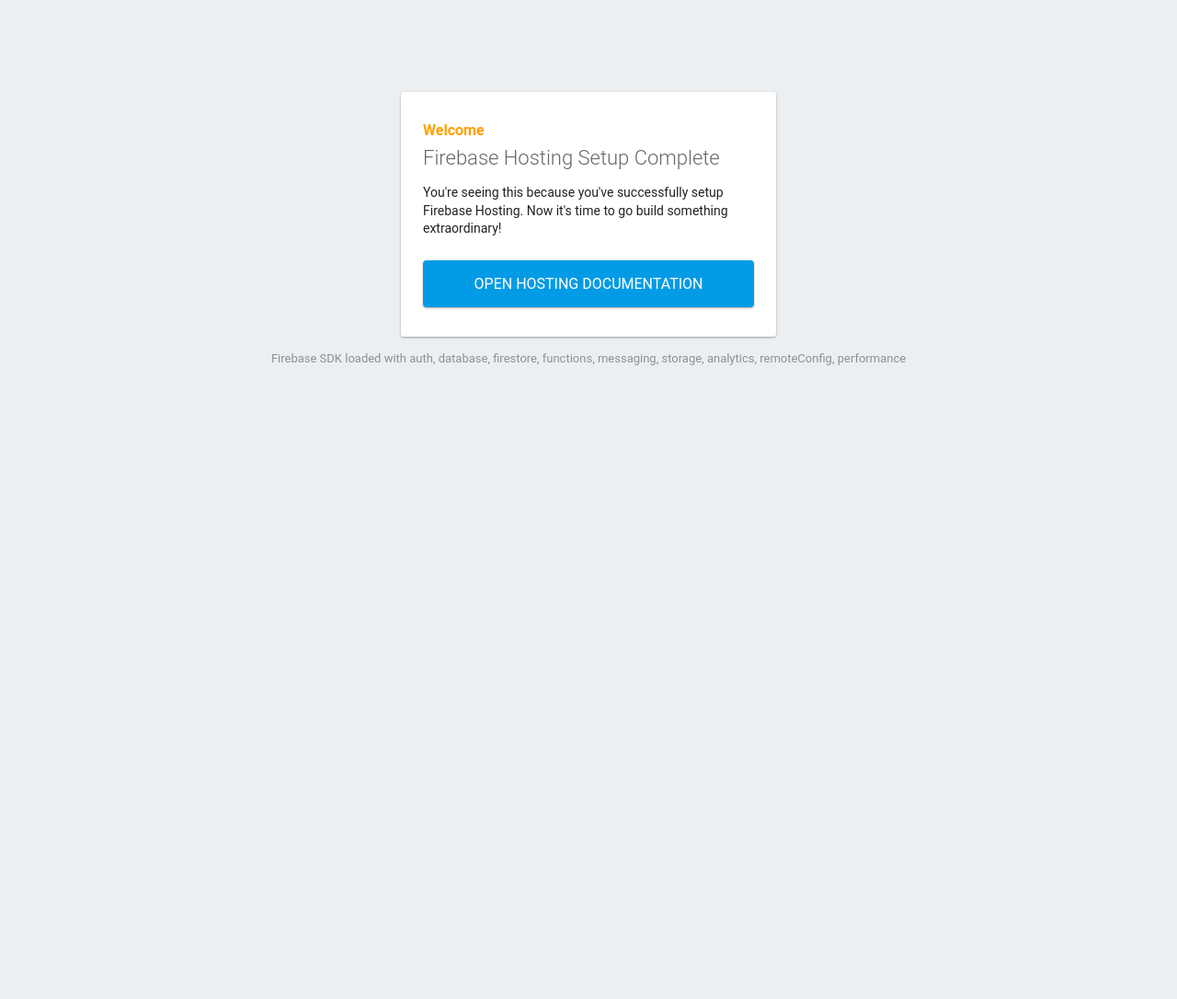
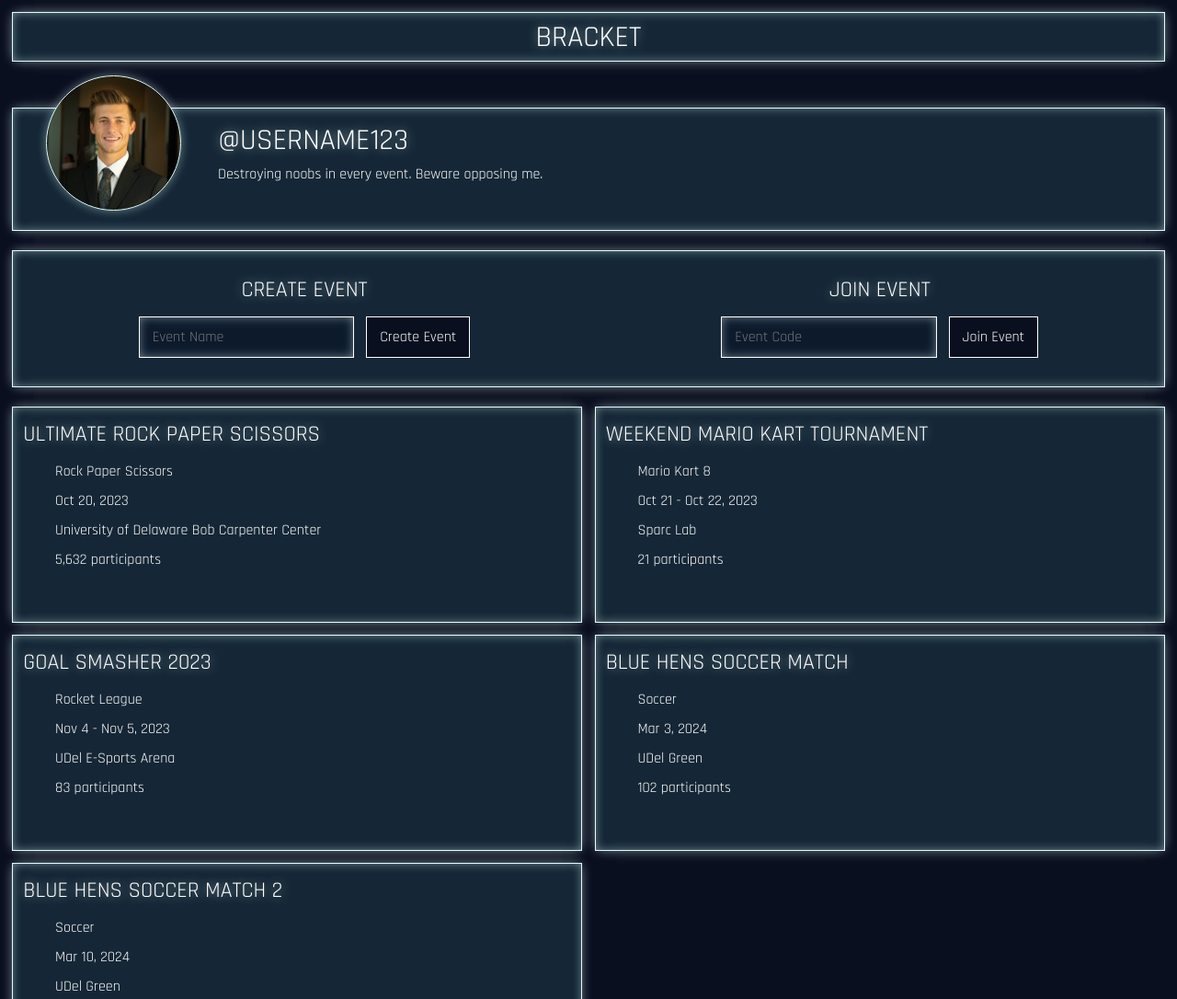
Before and after one commit to azroberts8/Bracket, a plain HTML site: page public/index.html in a window 1280 px wide. Shown: the top 1086 px of the page at 92% size. Before the commit the page ends 800 px from the top, so only its background shows below. Drawn offline with Linux system fonts and the light colour scheme; some packages are replaced by stand-ins of ours.

Commit message:
Moved site files to firebase public hosting directory

```diff
--- a/public/index.html
+++ b/public/index.html
@@ -1,89 +1,170 @@
 <!DOCTYPE html>
-<html>
-  <head>
-    <meta charset="utf-8">
-    <meta name="viewport" content="width=device-width, initial-scale=1">
-    <title>Welcome to Firebase Hosting</title>
+<html lang="en">
+<head>
+    <meta charset="UTF-8">
+    <link rel="stylesheet" href="styles/main.css">
+    <meta name="viewport" content="width=device-width, initial-scale=1.0">
+    <title>Bracket</title>
 
-    <!-- update the version number as needed -->
-    <script defer src="/__/firebase/10.4.0/firebase-app-compat.js"></script>
-    <!-- include only the Firebase features as you need -->
-    <script defer src="/__/firebase/10.4.0/firebase-auth-compat.js"></script>
-    <script defer src="/__/firebase/10.4.0/firebase-database-compat.js"></script>
-    <script defer src="/__/firebase/10.4.0/firebase-firestore-compat.js"></script>
-    <script defer src="/__/firebase/10.4.0/firebase-functions-compat.js"></script>
-    <script defer src="/__/firebase/10.4.0/firebase-messaging-compat.js"></script>
-    <script defer src="/__/firebase/10.4.0/firebase-storage-compat.js"></script>
-    <script defer src="/__/firebase/10.4.0/firebase-analytics-compat.js"></script>
-    <script defer src="/__/firebase/10.4.0/firebase-remote-config-compat.js"></script>
-    <script defer src="/__/firebase/10.4.0/firebase-performance-compat.js"></script>
-    <!--
-      initialize the SDK after all desired features are loaded, set useEmulator to false
-      to avoid connecting the SDK to running emulators.
-    -->
-    <script defer src="/__/firebase/init.js?useEmulator=true"></script>
+    <script type="module" src="app.js" defer></script>
+</head>
+<body>
+    <header class="window">
+        <h1>Bracket</h1>
+    </header>
+    <main>
+        <form class="window login">
+            <h1>Login</h1>
+            <input type="text" placeholder="Username">
+            <input type="password" placeholder="Password">
+            <button>Login</button>
+            <br><br><br><br>
+            <a href="#register">Need an account? Create one here!</a>
+        </form>
 
-    <style media="screen">
-      body { background: #ECEFF1; color: rgba(0,0,0,0.87); font-family: Roboto, Helvetica, Arial, sans-serif; margin: 0; padding: 0; }
-      #message { background: white; max-width: 360px; margin: 100px auto 16px; padding: 32px 24px; border-radius: 3px; }
-      #message h2 { color: #ffa100; font-weight: bold; font-size: 16px; margin: 0 0 8px; }
-      #message h1 { font-size: 22px; font-weight: 300; color: rgba(0,0,0,0.6); margin: 0 0 16px;}
-      #message p { line-height: 140%; margin: 16px 0 24px; font-size: 14px; }
-      #message a { display: block; text-align: center; background: #039be5; text-transform: uppercase; text-decoration: none; color: white; padding: 16px; border-radius: 4px; }
-      #message, #message a { box-shadow: 0 1px 3px rgba(0,0,0,0.12), 0 1px 2px rgba(0,0,0,0.24); }
-      #load { color: rgba(0,0,0,0.4); text-align: center; font-size: 13px; }
-      @media (max-width: 600px) {
-        body, #message { margin-top: 0; background: white; box-shadow: none; }
-        body { border-top: 16px solid #ffa100; }
-      }
-    </style>
-  </head>
-  <body>
-    <div id="message">
-      <h2>Welcome</h2>
-      <h1>Firebase Hosting Setup Complete</h1>
-      <p>You're seeing this because you've successfully setup Firebase Hosting. Now it's time to go build something extraordinary!</p>
-      <a target="_blank" href="https://firebase.google.com/docs/hosting/">Open Hosting Documentation</a>
-    </div>
-    <p id="load">Firebase SDK Loading&hellip;</p>
+        <div class="dashboard">
+            <div class="main">
+                <div class="window profile">
+                    <div class="profileImage" style="background-image: url('profile-photo.jpg');"></div>
+                    <div class="profileInfo">
+                        <h1 class="profileName">@Username123</h1>
+                        <p class="profileTagline">Destroying noobs in every event. Beware opposing me.</p>
+                    </div>
+                </div>
+                <div class="window selectTournament">
+                    <div class="eventActionItem">
+                        <h2>CREATE EVENT</h2>
+                        <input type="text" placeholder="Event Name">
+                        <button>Create Event</button>
+                    </div>
+                    <div class="eventActionItem">
+                        <h2>JOIN EVENT</h2>
+                        <input type="text" placeholder="Event Code">
+                        <button>Join Event</button>
+                    </div>
+                </div>
+                <div class="tournamentSpread">
+                    <div class="window event">
+                        <h2>Ultimate Rock Paper Scissors</h2>
+                        <p class="sport">Rock Paper Scissors</p>
+                        <p class="date">Oct 20, 2023</p>
+                        <p class="location">University of Delaware Bob Carpenter Center</p>
+                        <p class="participants">5,632 participants</p>
+                    </div>
+                    <div class="window event">
+                        <h2>Weekend Mario Kart Tournament</h2>
+                        <p class="sport">Mario Kart 8</p>
+                        <p class="date">Oct 21 - Oct 22, 2023</p>
+                        <p class="location">Sparc Lab</p>
+                        <p class="participants">21 participants</p>
+                    </div>
+                    <div class="window event">
+                        <h2>Goal Smasher 2023</h2>
+                        <p class="sport">Rocket League</p>
+                        <p class="date">Nov 4 - Nov 5, 2023</p>
+                        <p class="location">UDel E-Sports Arena</p>
+                        <p class="participants">83 participants</p>
+                    </div>
+                    <div class="window event">
+                        <h2>Blue Hens Soccer Match</h2>
+                        <p class="sport">Soccer</p>
+                        <p class="date">Mar 3, 2024</p>
+                        <p class="location">UDel Green</p>
+                        <p class="participants">102 participants</p>
+                    </div>
+                    <div class="window event">
+                        <h2>Blue Hens Soccer Match 2</h2>
+                        <p class="sport">Soccer</p>
+                        <p class="date">Mar 10, 2024</p>
+                        <p class="location">UDel Green</p>
+                        <p class="participants">102 participants</p>
+                    </div>
+                </div>
+            </div>
+        </div>
 
-    <script>
-      document.addEventListener('DOMContentLoaded', function() {
-        const loadEl = document.querySelector('#load');
-        // // 🔥🔥🔥🔥🔥🔥🔥🔥🔥🔥🔥🔥🔥🔥🔥🔥🔥🔥🔥🔥🔥🔥🔥🔥🔥🔥🔥🔥🔥🔥🔥
-        // // The Firebase SDK is initialized and available here!
-        //
-        // firebase.auth().onAuthStateChanged(user => { });
-        // firebase.database().ref('/path/to/ref').on('value', snapshot => { });
-        // firebase.firestore().doc('/foo/bar').get().then(() => { });
-        // firebase.functions().httpsCallable('yourFunction')().then(() => { });
-        // firebase.messaging().requestPermission().then(() => { });
-        // firebase.storage().ref('/path/to/ref').getDownloadURL().then(() => { });
-        // firebase.analytics(); // call to activate
-        // firebase.analytics().logEvent('tutorial_completed');
-        // firebase.performance(); // call to activate
-        //
-        // // 🔥🔥🔥🔥🔥🔥🔥🔥🔥🔥🔥🔥🔥🔥🔥🔥🔥🔥🔥🔥🔥🔥🔥🔥🔥🔥🔥🔥🔥🔥🔥
+        <div class="tournament">
+            <div class="window tournamentInfo">
+                <h2>Ultimate Rock Paper Scissors</h2>
+                <p class="sport">Rock Paper Scissors</p>
+                <p class="date">Oct 20, 2023</p>
+                <p class="location">University of Delaware Bob Carpenter Center</p>
+                <p class="participants">5,632 participants</p>
+                <p class="eventID">Event ID: some-jibberish-here</p>
+                <div class="buttonRack">
+                    <button>Post Loss</button>
+                </div>
+            </div>
+            <div class="window tournamentEditor">
+                <h2>Ultimate Rock Paper Scissors</h2>
+                <span class="sport"><input type="text" placeholder="Game/Sport" value="Rock Paper Scissors"></span>
+                <span class="date"><input type="date" placeholder="Date" value="2023-10-20"></span>
+                <span class="location"><input type="text" placeholder="Location" value="University of Delaware Bob Carpenter Center"></span>
+                <p class="participants">5,632 participants</p>
+                <p class="eventID">Event ID: some-jibberish-here</p>
+                <div class="buttonRack">
+                    <button>Save Changes</button>
+                    <button>Post Loss</button>
+                </div>
+            </div>
+            <div class="bracket">
 
-        try {
-          let app = firebase.app();
-          let features = [
-            'auth',
-            'database',
-            'firestore',
-            'functions',
-            'messaging',
-            'storage',
-            'analytics',
-            'remoteConfig',
-            'performance',
-          ].filter(feature => typeof app[feature] === 'function');
-          loadEl.textContent = `Firebase SDK loaded with ${features.join(', ')}`;
-        } catch (e) {
-          console.error(e);
-          loadEl.textContent = 'Error loading the Firebase SDK, check the console.';
-        }
-      });
-    </script>
-  </body>
+                <ul class="round round1">
+                    <li class="spacer">&nbsp;</li>
+
+                    <li class="match top winner">@azroberts</li>
+                    <li class="spacer matchSpacer">&nbsp;</li>
+                    <li class="match bottom">@urmom</li>
+
+                    <li class="spacer">&nbsp;</li>
+
+                    <li class="match top">@noobmaster69</li>
+                    <li class="spacer matchSpacer">&nbsp;</li>
+                    <li class="match bottom winner">@andynovo</li>
+
+                    <li class="spacer">&nbsp;</li>
+
+                    <li class="match top winner">@alia</li>
+                    <li class="spacer matchSpacer">&nbsp;</li>
+                    <li class="match bottom">@trevor</li>
+
+                    <li class="spacer">&nbsp;</li>
+
+                    <li class="match top">@bimbi</li>
+                    <li class="spacer matchSpacer">&nbsp;</li>
+                    <li class="match bottom winner">@chisos</li>
+
+                    <li class="spacer">&nbsp;</li>
+                </ul>
+
+                <ul class="round round2">
+                    <li class="spacer">&nbsp;</li>
+
+                    <li class="match top winner">@azroberts</li>
+                    <li class="spacer matchSpacer">&nbsp;</li>
+                    <li class="match bottom">@andynovo</li>
+
+                    <li class="spacer">&nbsp;</li>
+
+                    <li class="match top">@alia</li>
+                    <li class="spacer matchSpacer">&nbsp;</li>
+                    <li class="match bottom winner">@chisos</li>
+
+                    <li class="spacer">&nbsp;</li>
+                </ul>
+
+                <ul class="round round3">
+                    <li class="spacer">&nbsp;</li>
+
+                    <li class="match top winner">@azroberts</li>
+                    <li class="spacer matchSpacer">&nbsp;</li>
+                    <li class="match bottom">@chisos</li>
+
+                    <li class="spacer">&nbsp;</li>
+                </ul>
+            </div>
+        </div>
+    </main>
+    <footer></footer>
+</body>
 </html>
```
Also changed, not shown: index.html (deleted, +0 -170 lines), public/app.js (renamed from app.js), public/profile-photo.jpg (renamed from profile-photo.jpg), public/styles/dashboard.css (renamed from styles/dashboard.css), public/styles/login.css (renamed from styles/login.css), public/styles/main.css (renamed from styles/main.css), public/styles/tournament.css (renamed from styles/tournament.css).
